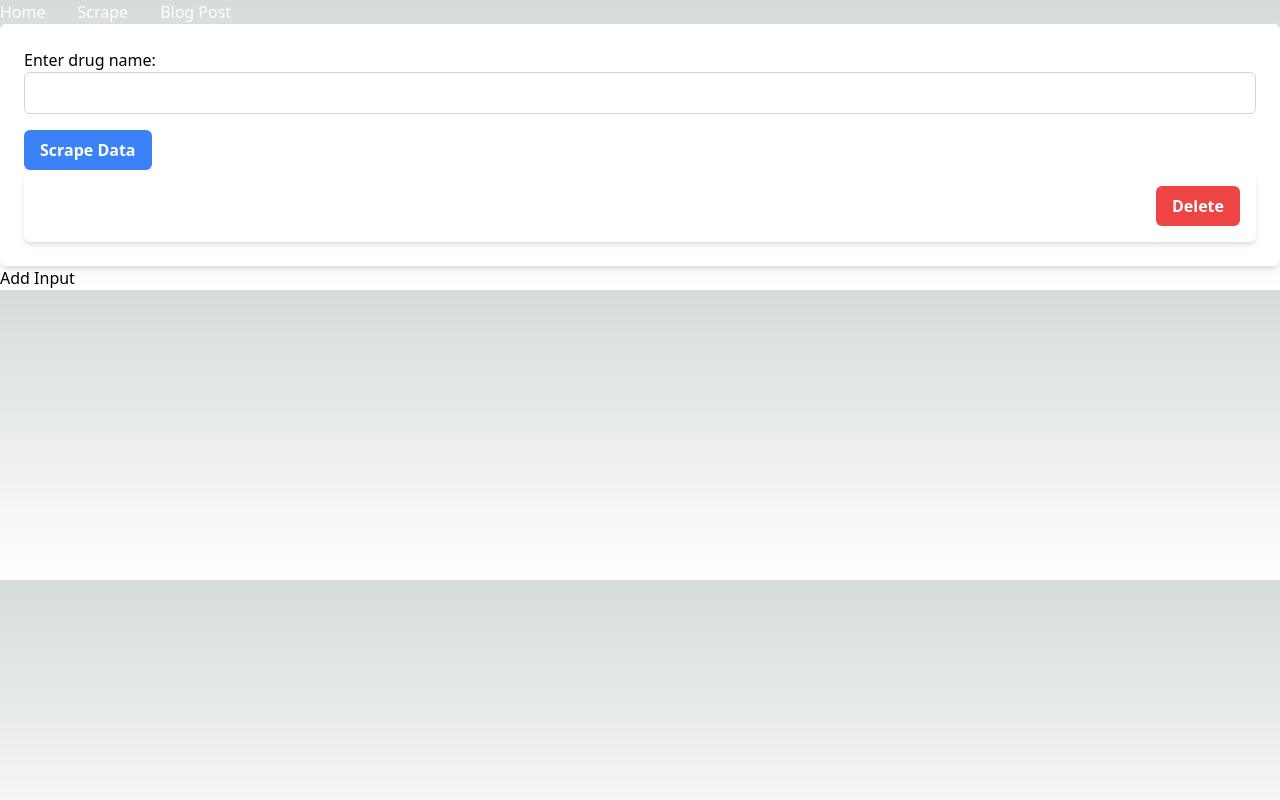
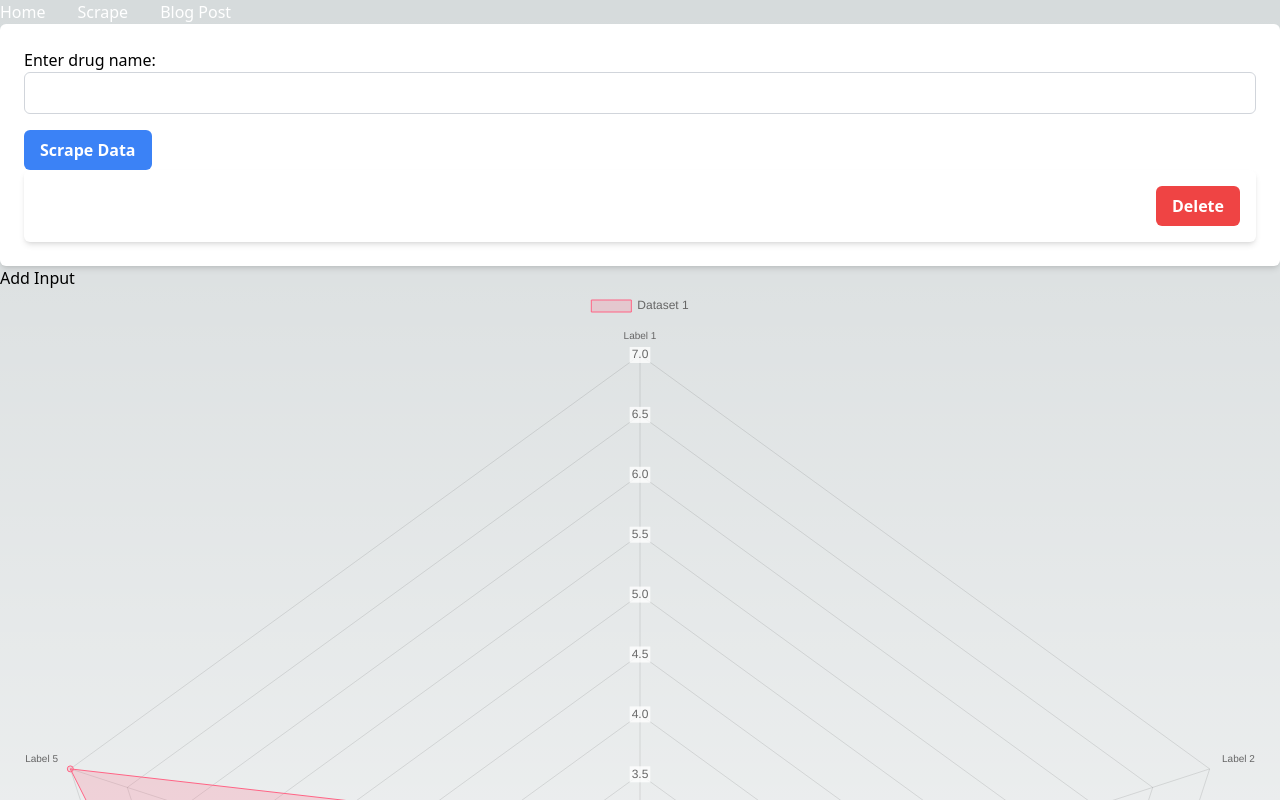
Before and after one commit to janlebar/sideeffect_nextjs, a Next.js app: page /scrape in a window 1280 px wide. Shown: the top 800 px of the page. Built offline with nearby package versions, Linux system fonts and the light colour scheme.

Commit message:
output za json za izpis in za CHART KOMPONENTO

```diff
--- a/components/Userinput.js
+++ b/components/Userinput.js
@@ -1,7 +1,7 @@
 import React, { useState } from 'react';
 import Form from './Form';
 
-function UserInput() {
+function UserInput(args) {
 
   // Set up state variables for the scraped data and the URL inputs
   let [data, setData] = useState([]);
@@ -16,11 +16,14 @@ function UserInput() {
       return;
     }
 
+    // tuki je output za json za izpis in za CHART KOMPONENTO samo prej //radar set data v scrape.js
     const scrapedData = await response.json();
 
     // appenda nove skrejpane simptome na list obstojecih skrejpanih simptomov
     setData(oldData => [...oldData, scrapedData]);
     setError(false);
+
+    args.onData(scrapedData);
   };
 
   // Function to handle form submission for a given URL input
--- a/components/chart.js
+++ b/components/chart.js
@@ -1,7 +1,7 @@
 import React, { useEffect, useRef } from 'react';
 import Chart from 'chart.js/auto';
 
-function RadarChart() {
+function RadarChart(args) {
   const chartRef = useRef();
   let chart = null;
 
@@ -11,6 +11,8 @@ function RadarChart() {
       destroyChart();
     };
   }, []);
+
+  console.log(args.data);
 
   const buildChart = () => {
     const myChartRef = chartRef.current.getContext('2d');
--- a/pages/scrape.js
+++ b/pages/scrape.js
@@ -2,9 +2,16 @@
 import React, { useState } from 'react';
 import Userinput from '../components/Userinput';
 import MainNavigation from '../components/layout/MainNavigation';
+import RadarChart from '../components/chart';
 
 // Component function declaration
 export default function MyComponent() {
+
+  const [data, setData] = useState();
+//chart set data
+  function onData(data) {
+    setData(data);
+  }
 
 
   // Rendering the component
@@ -12,7 +19,10 @@ export default function MyComponent() {
 
     <div>
           <MainNavigation />
-        <Userinput />
+          {/* Tle pokliče funkcijo iz userinput if fetch json in seta v FUNKCIJO:function onData(data) {
+    setData(data); iz tu gre set data v radar chart KOMPONENTO: <RadarChart data={data}/>*/}
+        <Userinput onData={onData} />
+        <RadarChart data={data}/>
     </div>
   );
 }
```
